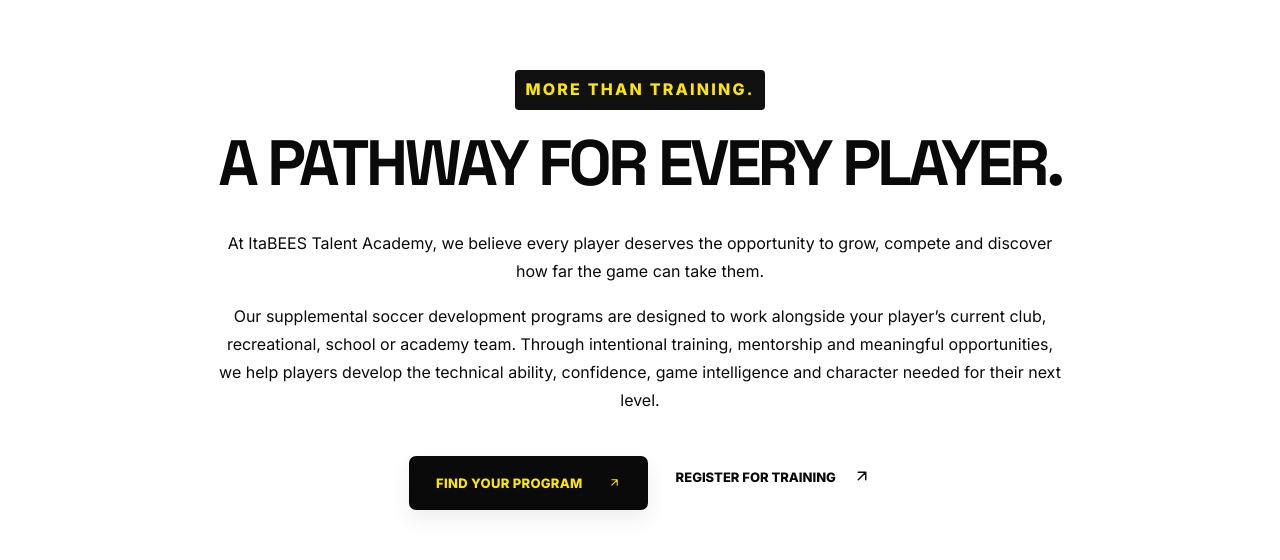
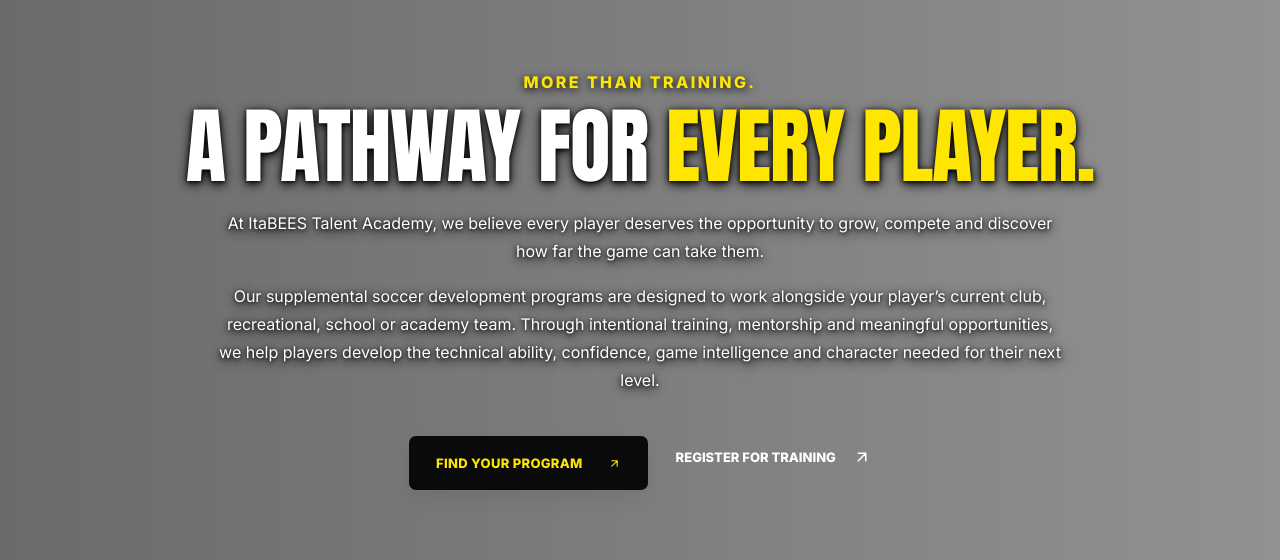
Before and after one commit to bryanonyebuagu/itabees-talent-academy, a React (Vite) app: page / in a window 1280 px wide. Shown: the part 830-1390 px from the top of the page. Built offline with nearby package versions, Linux system fonts and the light colour scheme; no server answers.

Commit message:
Unify public section headings and reveal ItaBEES Way imagery

```diff
--- a/src/App.css
+++ b/src/App.css
@@ -1818,6 +1818,164 @@ h1,h2,h3,.value-item strong,.pathway-step h3 { font-family:'Space Grotesk',Arial
 .community-impact-hero .page-hero-copy h1 span { color:#ffe600; }
 .community-impact-hero .page-hero-copy > p:not(.eyebrow) { color:#f2f2ed; }
 
+/* One display language for the public site, from the opening hero through the footer CTA. */
+.hero-content h1,
+.reference-intro h2,
+.intro-heading h2,
+.development-section .section-heading-row h2,
+.camps-section .editorial-copy h2,
+.pillars-section .section-heading-row h2,
+.pathway-intro h2,
+.why-section .editorial-copy h2,
+.assessments-section h2,
+.mentorship-content h2,
+.international-section .editorial-copy h2,
+.college-section .editorial-copy h2,
+.events-section h2,
+.opportunities-section h2,
+.final-cta h2,
+.page-hero-copy h1,
+.content-section-copy h2,
+.donation-intro-copy h1,
+.donation-purpose h2,
+.donation-panel-heading h2,
+.checkout-heading h1,
+.donate-social-section h2,
+.contact-page-grid h2,
+.thank-you-page h1,
+.coach-section-heading {
+  font-family:'Barlow Condensed',Impact,sans-serif;
+  font-weight:900;
+  font-style:normal;
+  letter-spacing:-.015em;
+  line-height:.92;
+  text-transform:uppercase;
+  -webkit-text-stroke:0;
+}
+.hero-content h1,
+.reference-intro h2,
+.intro-heading h2,
+.development-section .section-heading-row h2,
+.pathway-intro h2,
+.mentorship-content h2,
+.opportunities-section h2,
+.final-cta h2 { font-size:clamp(62px,6.5vw,100px); }
+.editorial-copy h2,
+.assessments-section h2,
+.events-section h2,
+.content-section-copy h2 { font-size:clamp(56px,5.5vw,84px); }
+.reference-intro h2 span,
+.intro-heading h2 span,
+.development-section h2 span,
+.editorial-copy h2 span,
+.pillars-section h2 span,
+.pathway-intro h2 span,
+.assessments-section h2 span,
+.mentorship-content h2 span,
+.events-section h2 span,
+.opportunities-section h2 span,
+.page-hero-copy h1 span { color:#ffe600; -webkit-text-stroke:0; }
+.reference-intro .eyebrow,
+.intro-heading .eyebrow,
+.development-section .eyebrow,
+.camps-section .eyebrow,
+.pillars-section .eyebrow,
+.pathway-intro .eyebrow,
+.why-section .eyebrow,
+.assessments-section .eyebrow,
+.mentorship-content .eyebrow,
+.international-section .eyebrow,
+.college-section .eyebrow,
+.events-section .eyebrow,
+.opportunities-section .eyebrow,
+.page-hero-copy .eyebrow,
+.content-section-copy .eyebrow {
+  display:block;
+  width:auto;
+  padding:0;
+  border:0;
+  border-radius:0;
+  background:transparent;
+  color:#ffe600;
+  font-weight:800;
+  letter-spacing:.15em;
+}
+.donation-intro-copy .eyebrow,
+.donation-purpose .eyebrow,
+.donate-social-section .eyebrow,
+.contact-page-grid .eyebrow,
+.checkout-heading .eyebrow,
+.thank-you-page .eyebrow {
+  display:block;
+  width:auto;
+  padding:0;
+  border:0;
+  border-radius:0;
+  background:transparent;
+  color:#ffe600;
+}
+.section-label,.hero-index { display:none; }
+
+/* Photograph first: a restrained black veil and black type shadows. */
+.reference-intro { color:#fff; }
+.reference-intro h2,
+.reference-intro > p,
+.why-section .editorial-copy h2,
+.why-section .editorial-copy p,
+.why-section .editorial-copy strong,
+.pillars-section .section-heading-row h2,
+.pillars-section .section-heading-row > p,
+.assessments-section h2,
+.assessments-section p,
+.events-section h2 {
+  text-shadow:0 3px 12px #000,0 1px 4px #000;
+}
+.reference-intro .eyebrow,
+.why-section .eyebrow,
+.assessments-section .eyebrow,
+.events-section .eyebrow { text-shadow:0 2px 8px #000; }
+.reference-intro .text-link { color:#fff; }
+.reference-intro .text-link:hover { color:#ffe600; }
+.events-section h2 { text-shadow:0 2px 5px #0007; }
+.why-section .editorial-copy {
+  width:min(720px,58%);
+  padding:0;
+  border:0;
+  border-radius:0;
+  background:transparent;
+  backdrop-filter:none;
+  -webkit-backdrop-filter:none;
+  box-shadow:none;
+  color:#fff;
+}
+.why-section .editorial-copy h2 { font-size:clamp(56px,5vw,82px); }
+.why-section .editorial-copy p:not(.eyebrow) { color:#fff; }
+.why-section .editorial-copy strong { color:#ffe600; }
+
+/* Let the ItaBEES Way photograph read through every glass card. */
+.pillars-section .pillar-card {
+  background:rgba(8,14,10,.14);
+  border:1px solid #ffffff78;
+  backdrop-filter:blur(1.5px) saturate(1.05);
+  -webkit-backdrop-filter:blur(1.5px) saturate(1.05);
+}
+.pillars-section .pillar-card h3 { margin-top:6px; }
+.pillars-section .pillar-card .text-link,
+.pillars-section .pillar-card .text-link svg { color:#ffe600; }
+.pillars-section .pillar-card .text-link:hover,
+.pillars-section .pillar-card .text-link:hover svg { color:#fff; }
+
+@media(max-width:700px) {
+  .hero-content h1,.reference-intro h2,.intro-heading h2,
+  .development-section .section-heading-row h2,.pathway-intro h2,
+  .mentorship-content h2,.opportunities-section h2,.final-cta h2 { font-size:clamp(54px,12vw,76px); }
+  .editorial-copy h2,.assessments-section h2,.events-section h2,
+  .content-section-copy h2 { font-size:clamp(48px,11vw,68px); }
+  .why-section { min-height:660px; padding:80px 6%; background-size:cover; background-position:center; }
+  .why-section .editorial-copy { width:100%; padding:0; background:transparent; }
+  .pillars-section .pillar-card { background:rgba(8,14,10,.10); }
+}
+
 @media(max-width:768px) {
   .community-impact-hero {
     position:relative;
--- a/src/pages/Home.jsx
+++ b/src/pages/Home.jsx
@@ -189,22 +189,17 @@ export default function Home() {
             </span>
           </div>
 
-          <div className="hero-index">01 / 05</div>
         </section>
 
-        <section className="reference-intro reveal" style={{ backgroundImage: `linear-gradient(90deg, rgba(255,255,255,.9), rgba(255,255,255,.84)), url("${images.introCoaching}")` }}>
+        <section className="reference-intro reveal" style={{ backgroundImage: `linear-gradient(90deg, rgba(0,0,0,.58), rgba(0,0,0,.43)), url("${images.introCoaching}")` }}>
           <p className="eyebrow">MORE THAN TRAINING.</p>
-          <h2>A PATHWAY FOR EVERY PLAYER.</h2>
+          <h2>A PATHWAY FOR <span>EVERY PLAYER.</span></h2>
           <p>At ItaBEES Talent Academy, we believe every player deserves the opportunity to grow, compete and discover how far the game can take them.</p>
           <p>Our supplemental soccer development programs are designed to work alongside your player’s current club, recreational, school or academy team. Through intentional training, mentorship and meaningful opportunities, we help players develop the technical ability, confidence, game intelligence and character needed for their next level.</p>
           <div className="section-actions"><a className="button button-black" href={bookUrl}>FIND YOUR PROGRAM <span><ArrowUpRight /></span></a><a className="text-link dark-link" href={bookUrl}>REGISTER FOR TRAINING <span><ArrowUpRight /></span></a></div>
         </section>
 
         <section className="intro-section reveal" id="about">
-          <div className="section-label">
-            <span>01</span> / WHO WE ARE
-          </div>
-
           <div className="intro-grid">
             <div className="intro-heading">
               <p className="eyebrow">THE ITABEES PHILOSOPHY</p>
@@ -255,10 +250,6 @@ export default function Home() {
         </section>
 
         <section className="development-section reveal" id="development" ref={developmentSectionRef}>
-          <div className="section-label section-label-light">
-            <span>02</span> / PLAYER DEVELOPMENT
-          </div>
-
           <div className="section-heading-row">
             <div>
               <p className="eyebrow">GROW WITH PURPOSE</p>
@@ -306,16 +297,12 @@ export default function Home() {
           <div className="editorial-copy"><p className="eyebrow">CAMPS &amp; CLINICS</p><h2>MORE TOUCHES.<br /><span>MORE GROWTH.</span></h2><p>ItaBEES camps and clinics give players additional opportunities to train, compete and learn outside their regular team environment.</p><p>From school-break and summer camps to position-specific clinics and special guest coaching events, each experience is designed with a clear developmental purpose.</p><p>Players leave with more than memories, taking with them new skills, greater confidence and a better understanding of the game.</p><a className="text-link dark-link" href={bookUrl}>View Upcoming Camps &amp; Clinics <span><ArrowUpRight /></span></a></div>
         </section>
 
-        <section className="pillars-section reveal" style={{ backgroundImage: `linear-gradient(rgba(0,0,0,.52), rgba(0,0,0,.68)), url("${images.extra}")` }}>
+        <section className="pillars-section reveal" style={{ backgroundImage: `linear-gradient(rgba(0,0,0,.37), rgba(0,0,0,.48)), url("${images.extra}")` }}>
           <div className="section-heading-row"><div><p className="eyebrow">THE ITABEES WAY</p><h2>Developing Better Players<br /><span>and Better People.</span></h2></div><p>Soccer is the vehicle. Developing young people is the purpose. The ItaBEES Way is built around four pillars that guide everything we do:</p></div>
-          <div className="pillar-grid">{pillars.map(([title, copy], index) => <article className="pillar-card" key={title}><span>0{index + 1} / 04</span><h3>{title}</h3><p>{copy}</p><a className="text-link dark-link" href="/mentorship">LEARN MORE <span><ArrowUpRight /></span></a></article>)}</div>
+          <div className="pillar-grid">{pillars.map(([title, copy]) => <article className="pillar-card" key={title}><h3>{title}</h3><p>{copy}</p><a className="text-link dark-link" href="/mentorship">LEARN MORE <span><ArrowUpRight /></span></a></article>)}</div>
         </section>
 
         <section className="pathway-section reveal" id="pathway">
-          <div className="section-label">
-            <span>03</span> / THE PLAYER PATHWAY
-          </div>
-
           <div className="pathway-intro">
             <p className="eyebrow">EVERY JOURNEY IS DIFFERENT</p>
             <h2>
@@ -342,7 +329,7 @@ export default function Home() {
           </div>
         </section>
 
-        <section className="why-section reveal" style={{ backgroundImage: `linear-gradient(90deg, rgba(0,0,0,.05), rgba(0,0,0,.15)), url("${images.hero}")` }}>
+        <section className="why-section reveal" style={{ backgroundImage: `linear-gradient(90deg, rgba(0,0,0,.58), rgba(0,0,0,.35)), url("${images.hero}")` }}>
           <div className="editorial-copy"><p className="eyebrow">WHY ITABEES?</p><h2>Your Team Develops the Team.<br /><span>We Help Develop the Individual.</span></h2><p>ItaBEES is designed to complement, not replace, a player's existing soccer environment.</p><p>Players from recreational leagues, competitive clubs, school teams and other academies are welcome.</p><p>Our supplemental model allows us to focus on something team environments don't always have enough time to provide: the individual player.</p><p>More touches. More feedback. More repetition. More confidence.</p><p>And most importantly, a development plan centered around the player rather than the roster.</p><strong>Club-Neutral · Player-Centered · Development-Focused</strong></div>
         </section>
 
@@ -362,9 +349,6 @@ export default function Home() {
           </div>
 
           <div className="mentorship-content">
-            <div className="section-label">
-              <span>04</span> / MENTORSHIP
-            </div>
             <p className="eyebrow">GUIDANCE THAT MAKES A DIFFERENCE</p>
             <h2>
               Great players
@@ -394,14 +378,11 @@ export default function Home() {
 
         <section className="opportunities-section reveal" id="opportunities">
           <div className="opportunities-photo"><img src={images.team} alt="ItaBEES coaches and academy banner" /></div>
-          <div className="section-label section-label-light">
-            <span>05</span> / OPPORTUNITIES
-          </div>
           <p className="eyebrow">OPEN UP THE POSSIBILITIES</p>
           <h2>
             The journey doesn't
             <br />
-            stop at the pitch.
+            <span>stop at the pitch.</span>
           </h2>
           <p className="opportunities-copy">
             From camps and clinics to international experiences and college
```
Also changed, not shown: src/pages/Donate.jsx (+1 -1 lines).
